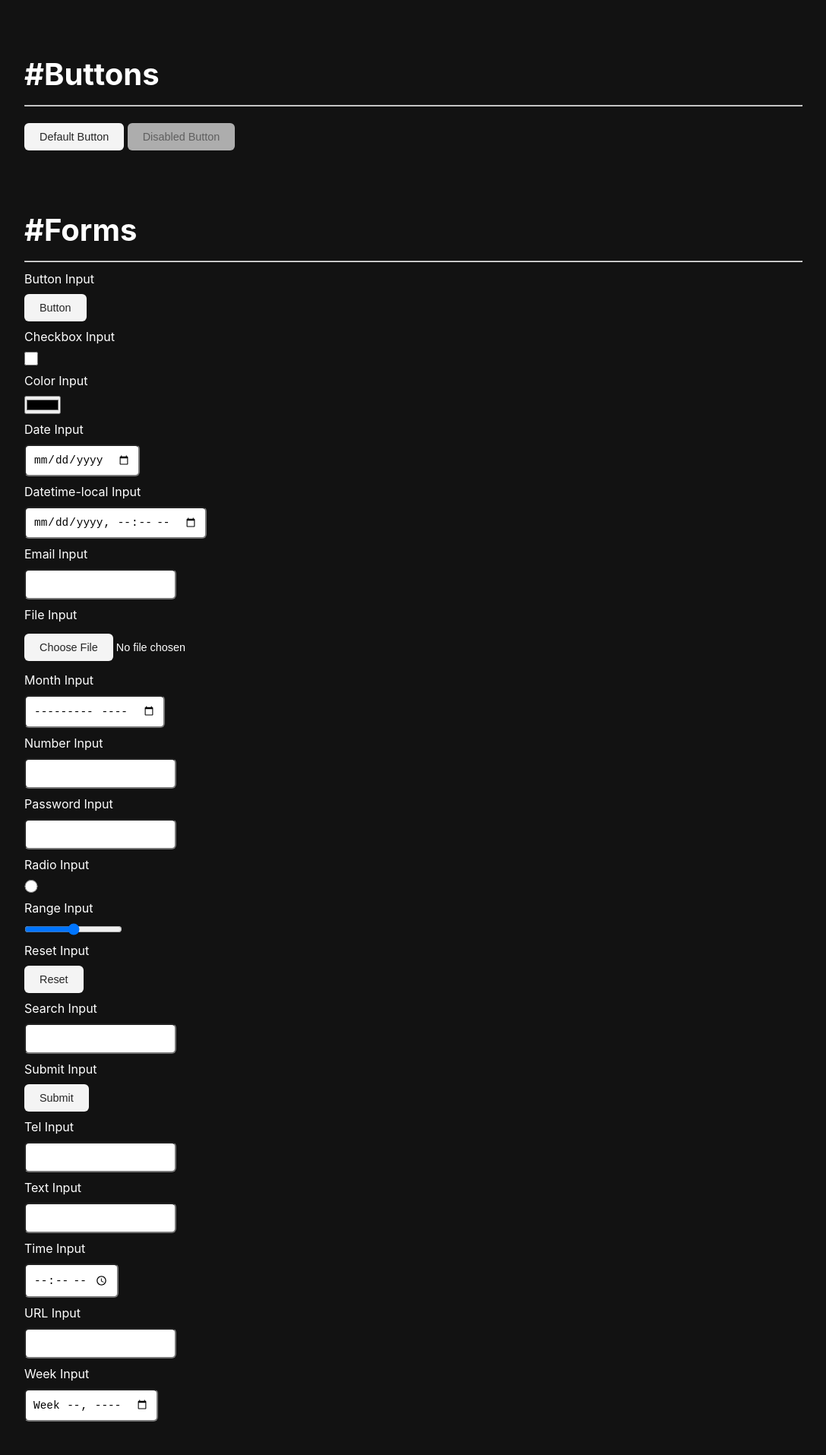
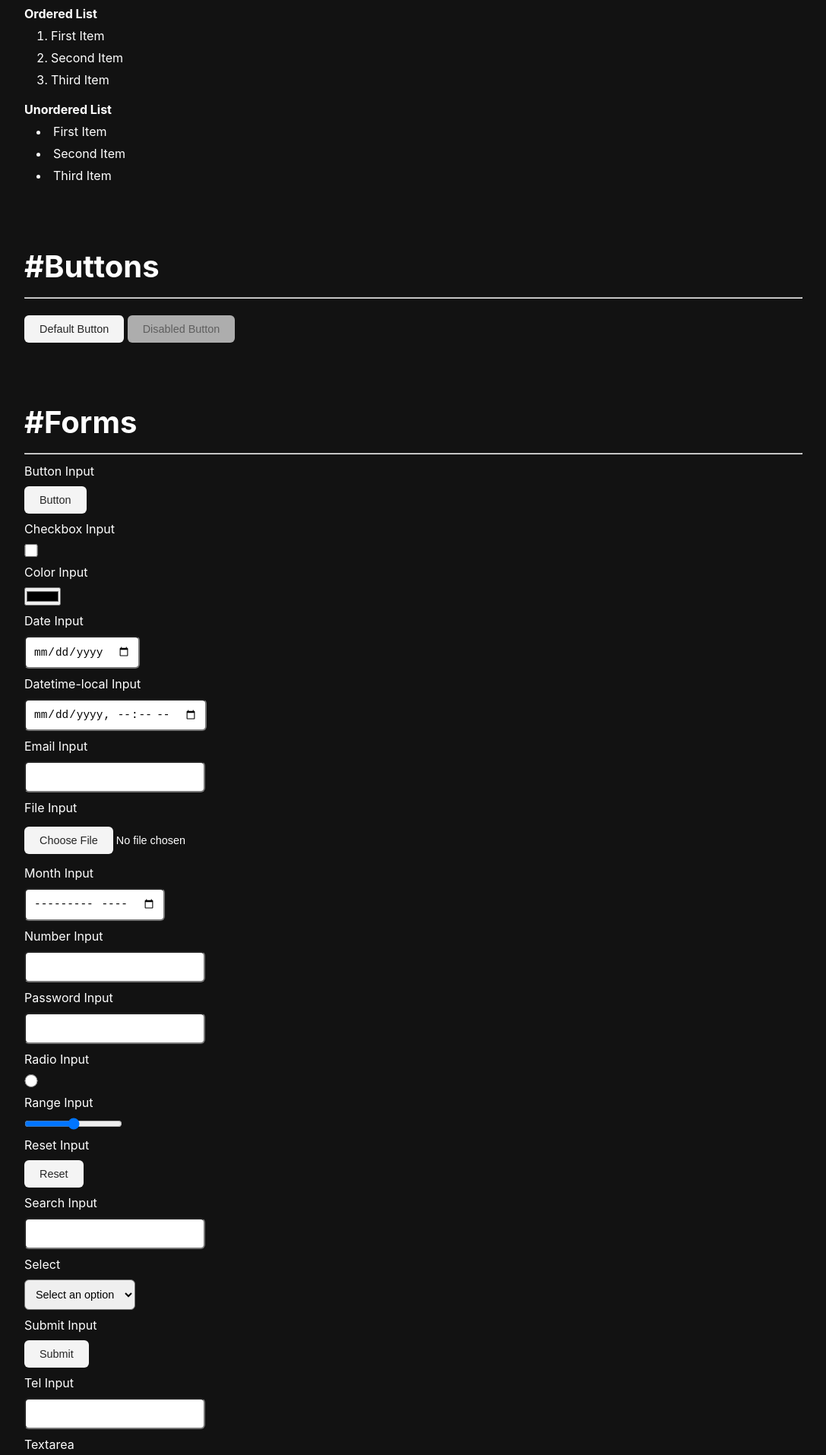
Before and after one commit to MarcosKlender/Night.css, a website: page index.html in a window 1280 px wide. Shown: the part 884-2799 px from the top of the page at 76% size, without its empty margins (96-1183 px from the left). Drawn offline with Linux system fonts and the light colour scheme.

Commit message:
Add new elements and styles
Add textarea, select, ol and ul.

```diff
--- a/index.html
+++ b/index.html
@@ -9,8 +9,8 @@
     <meta name="description"
         content="Night.css is a classless framework focused on dark mode. It is applied directly to the html tags, no classes needed. Forever free!">
     <title>Night.css</title>
-    <!-- <link rel="stylesheet" href="src/night.css"> -->
-    <link id="styles" rel="stylesheet" href="dist/night.min.css">
+    <link rel="stylesheet" href="src/night.css">
+    <!-- <link id="styles" rel="stylesheet" href="dist/night.min.css"> -->
 </head>
 
 <body>
@@ -59,6 +59,20 @@
                 <p>“Good design is as little design as possible.”</p>
                 <cite>- Dieter Rams</cite>
             </blockquote>
+
+            <p><strong>Ordered List</strong></p>
+            <ol>
+                <li>First Item</li>
+                <li>Second Item</li>
+                <li>Third Item</li>
+            </ol>
+
+            <p><strong>Unordered List</strong></p>
+            <ul>
+                <li>First Item</li>
+                <li>Second Item</li>
+                <li>Third Item</li>
+            </ul>
         </section>
 
         <section id="buttons">
@@ -116,11 +130,22 @@
                 <label for="search">Search Input</label>
                 <input type="search" name="search" id="search">
 
+                <label for="select">Select</label>
+                <select name="select" id="select">
+                    <option selected disabled>Select an option</option>
+                    <option value="option1">Option 1</option>
+                    <option value="option2">Option 2</option>
+                    <option value="option3">Option 3</option>
+                </select>
+
                 <label for="submit">Submit Input</label>
                 <input type="submit" name="submit" id="submit">
 
                 <label for="tel">Tel Input</label>
                 <input type="tel" name="tel" id="tel" autocomplete="tel">
+
+                <label for="textarea">Textarea</label>
+                <textarea name="textarea" id="textarea"></textarea>
 
                 <label for="text">Text Input</label>
                 <input type="text" name="text" id="text">
@@ -135,6 +160,7 @@
                 <input type="week" name="week" id="week">
             </form>
         </section>
+
     </main>
 
     <footer>
--- a/src/_forms.css
+++ b/src/_forms.css
@@ -96,9 +96,20 @@ input[type="number"],
 input[type="password"],
 input[type="search"],
 input[type="tel"],
+textarea,
 input[type="text"],
 input[type="url"] {
+    font-family: inherit;
     font-size: 0.9rem;
     padding: 10px 5px;
     border-radius: 6px;
+    max-width: 100%;
 }
+
+select {
+    font-size: 0.9rem;
+    width: fit-content;
+    padding: 10px;
+    border-radius: 6px;
+    cursor: pointer;
+}
--- a/src/_typography.css
+++ b/src/_typography.css
@@ -29,6 +29,10 @@ h5 {
 
 h6 {
     font-size: 1.125rem;
+}
+
+hr {
+    margin-block: 6px 12px;
 }
 
 p {
@@ -64,6 +68,9 @@ blockquote {
     }
 }
 
-hr {
-    margin-block: 6px 12px;
+ol, ul {
+    line-height: 1.8;
+    list-style-position: inside;
+    padding-bottom: 10px;
+    padding-left: 1rem;
 }
```
